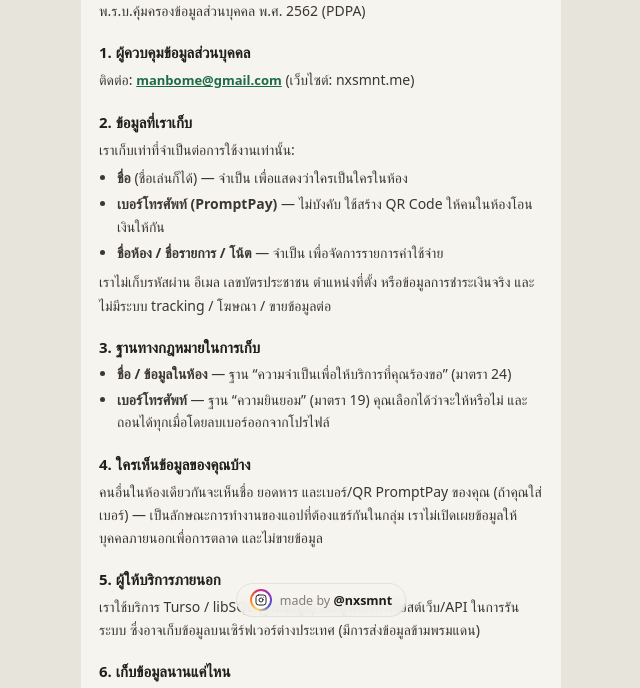
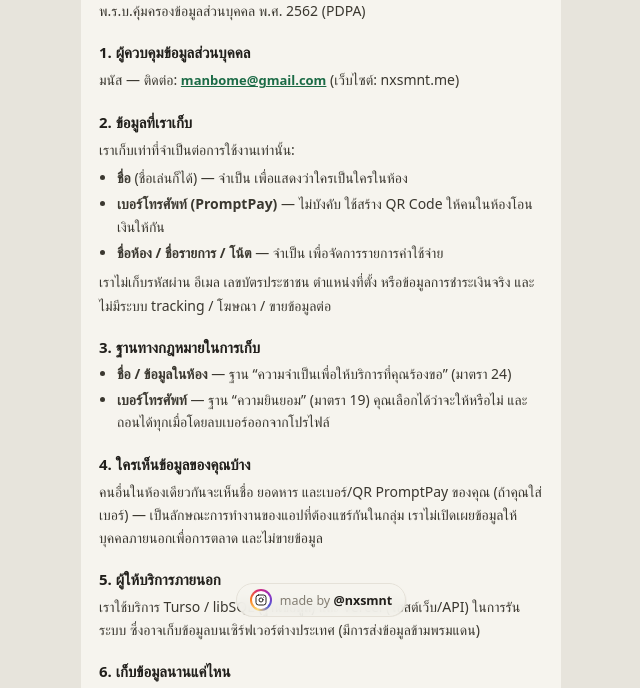
Before and after one commit to Alikato-145/harn-mai-frontend, a React (Vite) app: page /privacy in a window 1280 px wide. Shown: the part 175-863 px from the top of the page, without its empty margins (319-959 px from the left). Built offline with nearby package versions, Linux system fonts and the light colour scheme; no server answers; a web font is replaced by a local one.

Commit message:
docs: fill data controller name (มนัส) and hosting provider (Vercel)
Co-Authored-By: Claude Fable 5 <noreply@anthropic.com>
Claude-Session: https://claude.ai/code/session_01MFTcNUTP5GSE8iHeL9SQre

```diff
--- a/src/pages/Legal.tsx
+++ b/src/pages/Legal.tsx
@@ -39,7 +39,7 @@ function Privacy() {
 
       <h2 className="legal-h2">1. ผู้ควบคุมข้อมูลส่วนบุคคล</h2>
       <p>
-        ติดต่อ:{" "}
+        มนัส — ติดต่อ:{" "}
         <a className="link" href="mailto:manbome@gmail.com">
           manbome@gmail.com
         </a>{" "}
@@ -86,7 +86,7 @@ function Privacy() {
 
       <h2 className="legal-h2">5. ผู้ให้บริการภายนอก</h2>
       <p>
-        เราใช้บริการ Turso / libSQL (ฐานข้อมูล) และผู้ให้บริการโฮสต์เว็บ/API
+        เราใช้บริการ Turso / libSQL (ฐานข้อมูล) และ Vercel (โฮสต์เว็บ/API)
         ในการรันระบบ ซึ่งอาจเก็บข้อมูลบนเซิร์ฟเวอร์ต่างประเทศ
         (มีการส่งข้อมูลข้ามพรมแดน)
       </p>
```
Also changed, not shown: 2 other files (tests, documents, lock files or other folders).
